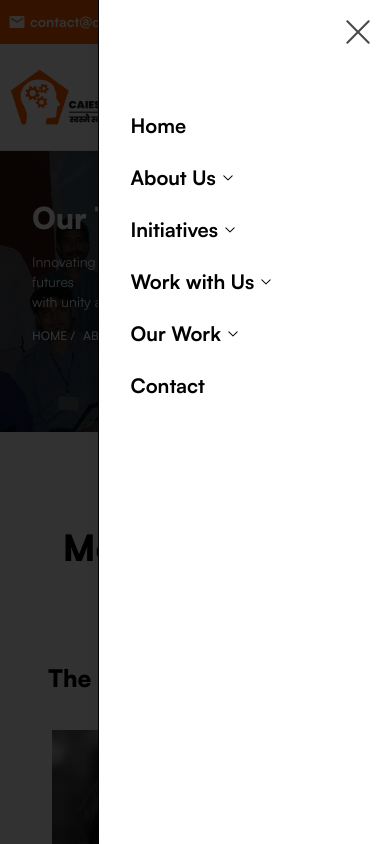
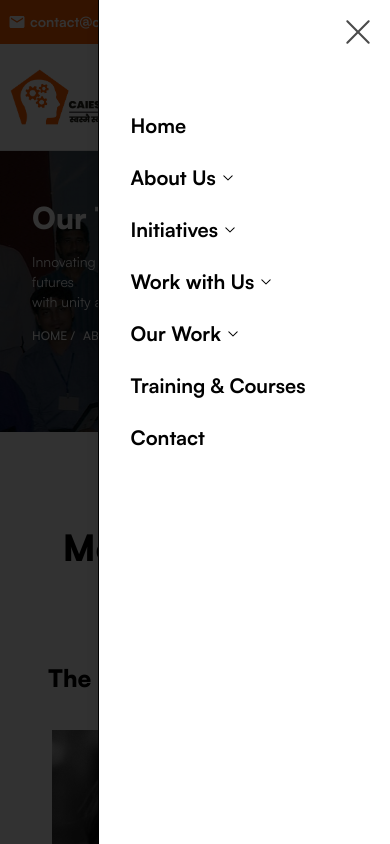
Before and after one commit to aienvsustainability/aienvsustainability.github.io, a Next.js app: page /about/our-team in a window 390 px wide. Both pictures are taken after a click on the icon 354 px from the left and 97 px from the top of the page. Shown: the top 844 px of the page. Built offline with nearby package versions, Linux system fonts and the light colour scheme.

Commit message:
Update mobile-header.tsx

```diff
--- a/components/navigation/mobile-header.tsx
+++ b/components/navigation/mobile-header.tsx
@@ -93,6 +93,11 @@ const MobileHeader = () => {
                             )}
                             <SheetClose asChild>
                                 <li className="hover:bg-primary/15 flex w-full items-center justify-start rounded px-2 text-xl font-semibold">
+                                    <Link href="https://training.caienvsus.org/">Training & Courses</Link>
+                                </li>
+                            </SheetClose>
+                            <SheetClose asChild>
+                                <li className="hover:bg-primary/15 flex w-full items-center justify-start rounded px-2 text-xl font-semibold">
                                     <Link href="/contact">Contact</Link>
                                 </li>
                             </SheetClose>
```
